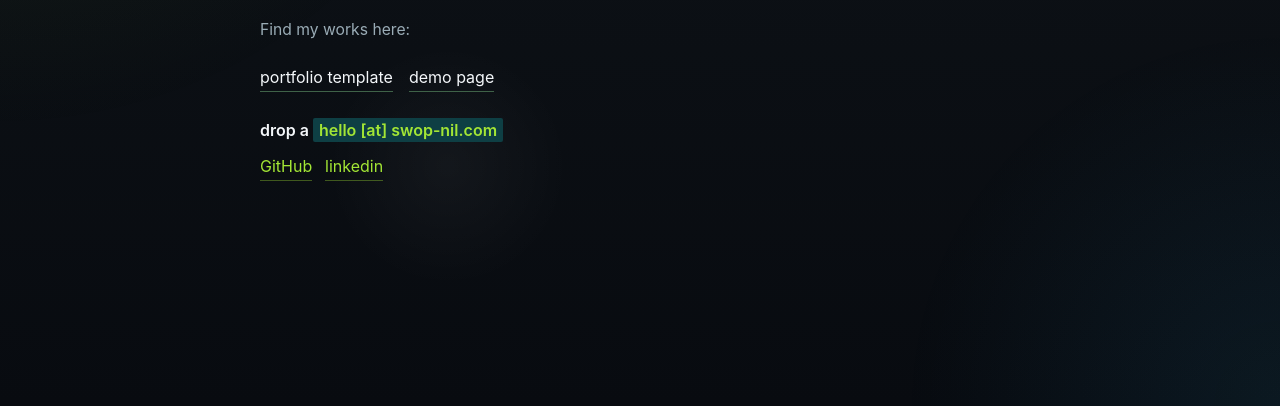
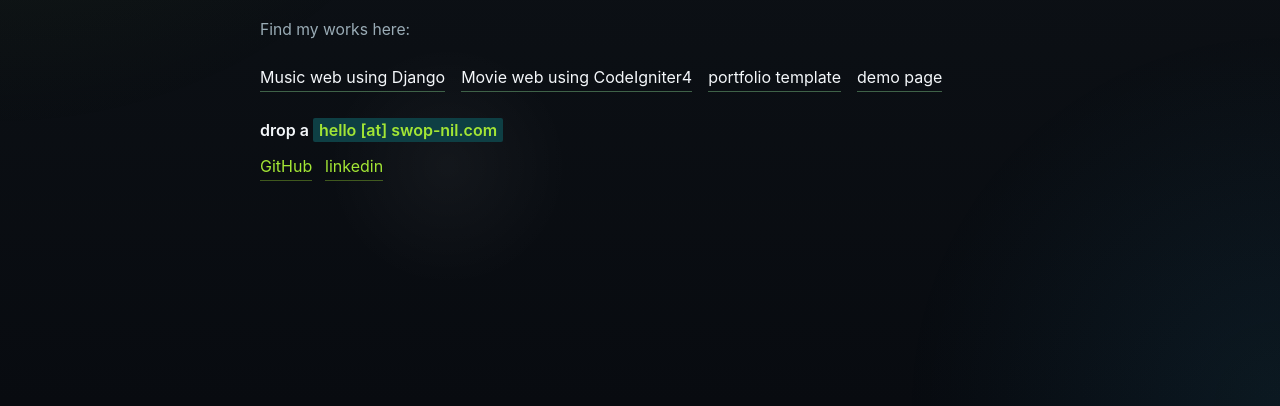
Before and after one commit to s00pin/s00pin, a plain HTML site: page index.html in a window 1280 px wide. Shown: the part 394-800 px from the top of the page. Drawn offline with Linux system fonts and the light colour scheme.

Commit message:
Add music and media project links
Add links to Music web (Django) and Movie web (CodeIgniter4) projects in the hero actions section of the homepage.

```diff
--- a/index.html
+++ b/index.html
@@ -22,7 +22,8 @@
       </p>
 
       <div class="hero-actions">
-
+        <a class="simple-accent-link" href="https://music.swop-nil.com/" target="_blank" rel="noopener">Music web using Django</a>
+        <a class="simple-accent-link" href="https://media.swop-nil.com/" target="_blank" rel="noopener">Movie web using CodeIgniter4</a>
         <a class="simple-accent-link" href="https://swop-nil.com/portfolio.html" target="_blank" rel="noopener">portfolio template</a>
         <a class="simple-accent-link" href="https://swop-nil.com/demo1.html" target="_blank" rel="noopener">demo page</a>
       </div>
```
